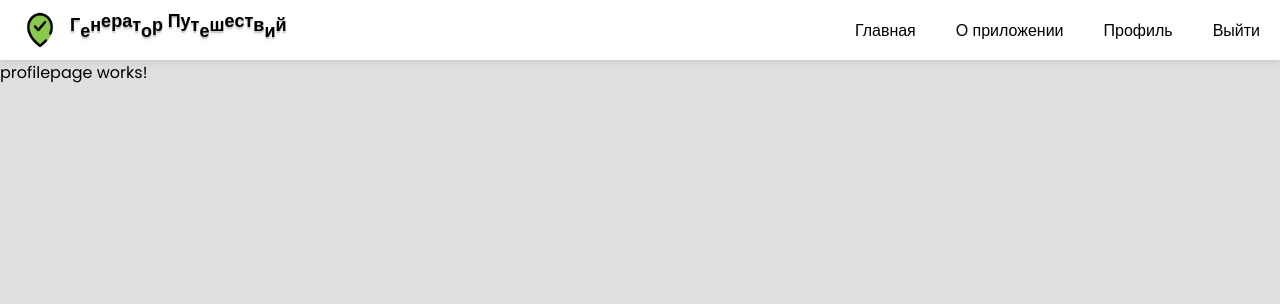
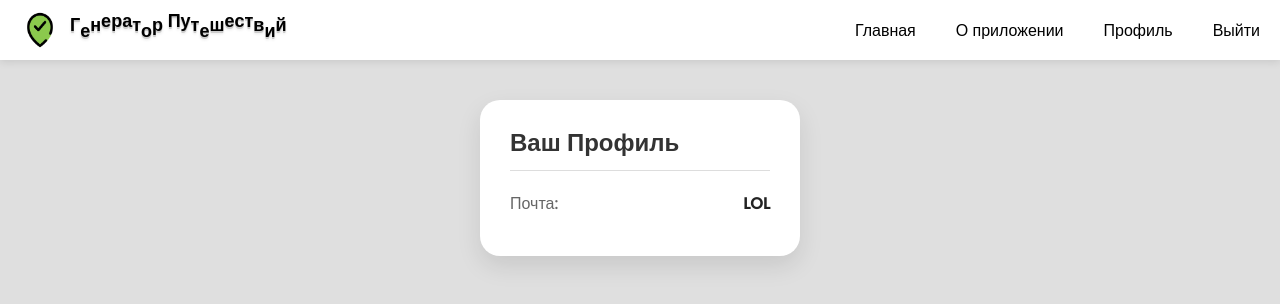
Before and after one commit to cchuvakk/random-route-generator, an Angular app in the folder frontend/: page /profilepage in a window 1280 px wide. Shown: the top 304 px of the page. Built offline with nearby package versions, Linux system fonts and the light colour scheme; no server answers.

Commit message:
profile html+css idian style

```diff
--- a/frontend/src/app/pages/profilepage/profilepage.component.css
+++ b/frontend/src/app/pages/profilepage/profilepage.component.css
@@ -0,0 +1,37 @@
+.profile-container{
+display: flex;
+justify-content: center;
+padding: 40px;
+}
+
+.profile-card{
+    width: 320px;
+    padding: 25px 30px;
+    background-color: white;
+    border-radius: 20px;
+    box-shadow: 0 10px 25px rgba(0,0,0,0.1);
+    text-align: left;
+}
+
+.profile-card h2{
+  margin-bottom: 20px;
+  font-size: 24px;
+  color: #333;
+  border-bottom: 1px solid #ddd;
+  padding-bottom: 10px;
+}
+
+.profile-item{
+    margin-bottom: 15px;
+}
+
+.label{
+    font-weight: 500;
+    color: #666;
+}
+
+.value{
+    float: right;
+    font-weight: bold;
+    color: #222;
+}
--- a/frontend/src/app/pages/profilepage/profilepage.component.html
+++ b/frontend/src/app/pages/profilepage/profilepage.component.html
@@ -1 +1,9 @@
-<p>profilepage works!</p>
+<div class = "profile-container">
+    <div class = "profile-card">
+        <h2>Ваш Профиль</h2>
+        <div class = "profile-item">
+            <span class = "label">Почта:</span>
+            <span class = "value">LOL</span>
+        </div>
+    </div>
+</div>
--- a/frontend/src/app/pages/profilepage/profilepage.component.ts
+++ b/frontend/src/app/pages/profilepage/profilepage.component.ts
@@ -1,4 +1,5 @@
 import { Component } from '@angular/core';
+
 
 @Component({
   selector: 'app-profilepage',
```
